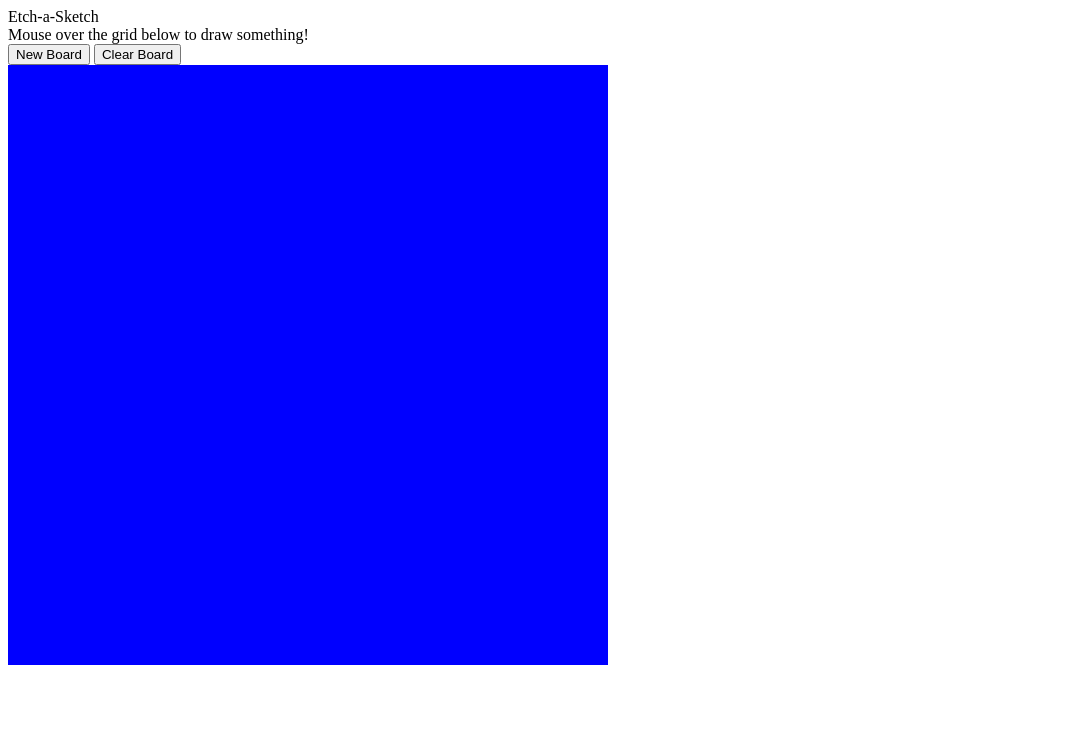
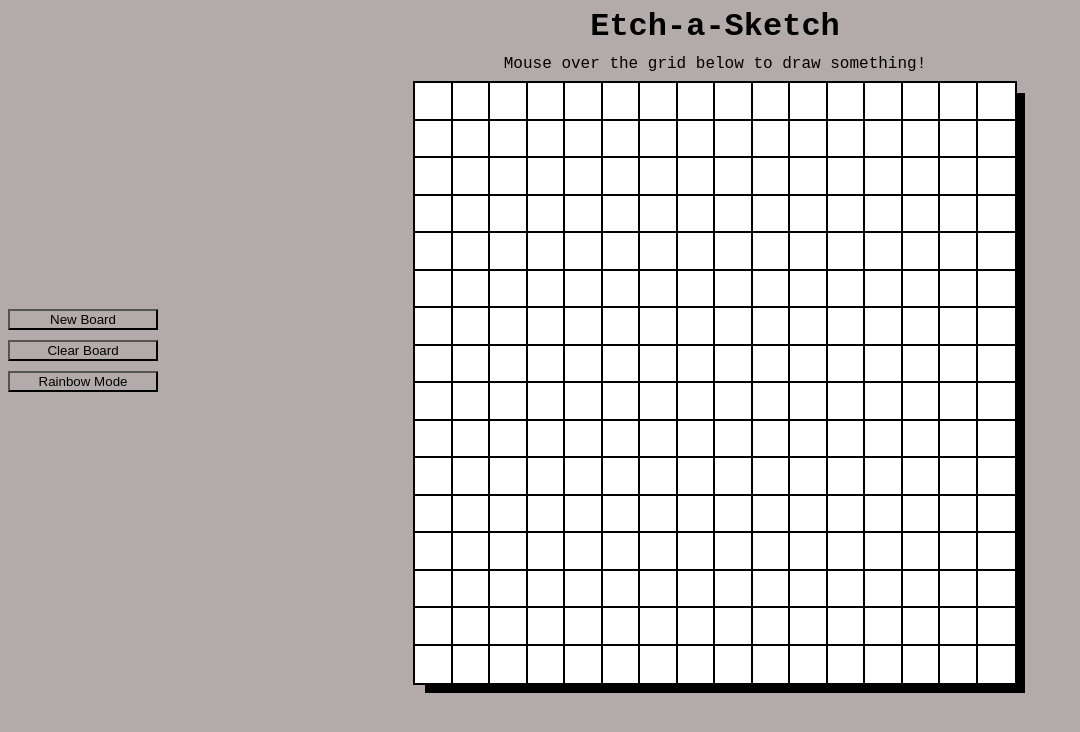
Before and after one commit to zanmdev/Etch-a-Sketch, a plain HTML site: page index.html in a window 1280 px wide. Shown: the whole page, without its empty margins (0-1080 px from the left). Drawn offline with Linux system fonts and the light colour scheme.

Commit message:
Add Random Color option and finish up styling
Add rainbow mode (random color) and finished up the styling for the web page

```diff
--- a/index.html
+++ b/index.html
@@ -9,18 +9,21 @@
     <link rel="stylesheet" href="./style.css">
 </head>
 <body>
-    <div class="title">Etch-a-Sketch</div>
-    <div class="subtext">Mouse over the grid below to draw something!</div>
 
     <div class="body">
 
         <div class="sidebar">
             <button class="regen">New Board</button>
             <button class="reset">Clear Board</button>
+            <button class="rainbow">Rainbow Mode</button>
         </div>
+        <div class="squares">
+            <div class="title">Etch-a-Sketch</div>
+            <div class="subtext">Mouse over the grid below to draw something!</div>
 
-        <div id="container">
+            <div id="container">
 
+            </div>
         </div>
     </div>
 
--- a/script.js
+++ b/script.js
@@ -1,10 +1,17 @@
 const container = document.querySelector("#container");
 const regen = document.querySelector(".regen");
 const reset = document.querySelector(".reset");
+const rainbowButton = document.querySelector(".rainbow");
+
+let rainbow = false;
+
 
 
 
 reset.addEventListener("click", clearBoard);
+
+
+rainbowButton.addEventListener("click", setRainbow);
 
 regen.addEventListener("click", ()=>{
     let numBoxes = prompt("Enter the grid size Ex. 16x16","16");
@@ -18,21 +25,33 @@ regen.addEventListener("click", ()=>{
 
 function setHover(){
     if(!this.classList.contains("hover")){
-        let randomColor = Math.floor(Math.random()*16777215).toString(16);
         this.classList.add("hover");
-        this.style.backgroundColor= "#"+randomColor;
-        console.log(this.style.backgroundColor);
+        if(rainbow){
+            let randomColor = Math.floor(Math.random()*16777215).toString(16);
+            this.style.backgroundColor= "#"+randomColor;
+        }else{
+            this.style.backgroundColor= "black";
+        }
+
     }
+}
 
-
-
+function setRainbow(){
+    if(!rainbow){
+        rainbow = true;
+        clearBoard();
+    }else{
+        rainbow = false;
+    }
 }
 
 function clearBoard(){
     let boxes = document.querySelectorAll(".square")
     boxes.forEach(box => {
-        box.classList.remove("hover");
-
+        if(box.classList.contains("hover")){
+            box.classList.remove("hover");
+            box.style.backgroundColor ="White";
+        }
     });
 }
 
--- a/style.css
+++ b/style.css
@@ -1,10 +1,58 @@
+body{
+    background-color: rgb(179, 171, 171);
+    display: flex;
+    flex-direction: column;
+}
+
+.body{
+    display: flex;
+    flex-direction: row;
+}
+
 #container {
     width: 600px;
     height: 600px;
     display: flex;
     flex-wrap: wrap;
+    box-shadow: 10px 10px;
+    align-self: center;
+}
+.squares{
+    display: flex;
+    flex: 1;
+    justify-content: center;
+    flex-direction: column;
+}
+.square{
+    background-color: white;
+    outline: 2px solid black;
+
 }
 
-.square{
-    background-color: blue;
+.sidebar{
+    width: 150px;
+    justify-content: center;
+    display: flex;
+    flex-direction: column;
 }
+
+.sidebar button {
+    background-color: rgb(179, 171, 171);
+    margin-top: 10px;
+}
+
+.title, .subtext{
+    text-align: center;
+    margin-bottom: 10px;
+    font-family: 'Courier New', Courier, monospace;
+}
+
+
+.title{
+    font-size: 32px;
+    font-weight: bold;
+}
+
+.subtext{
+    font-size: 16px;
+}
```
